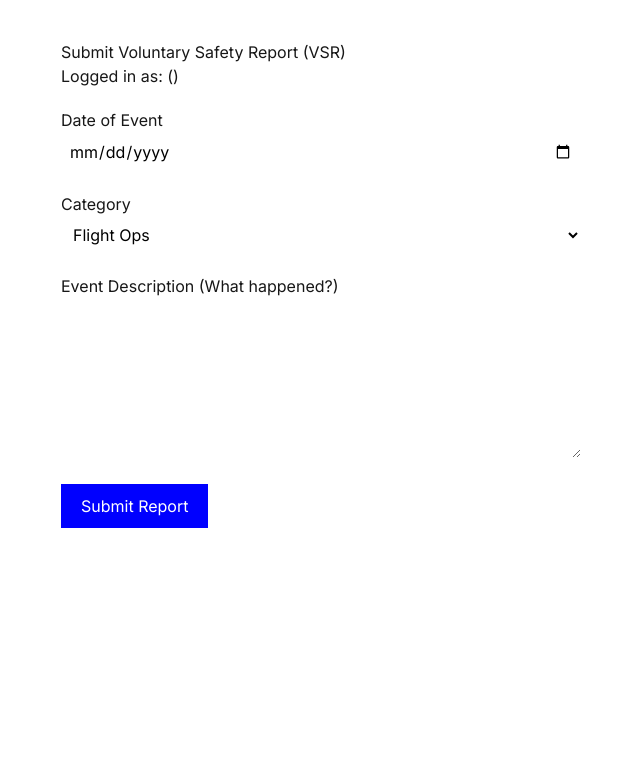
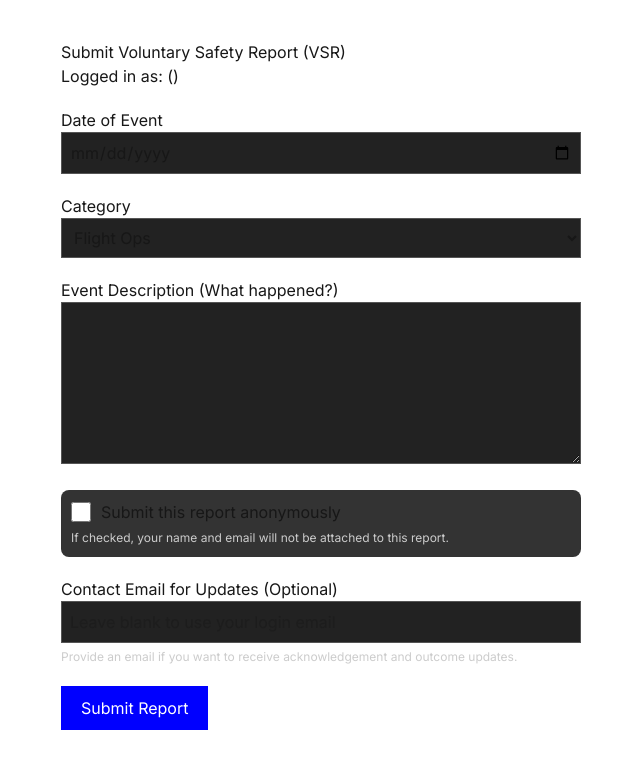
Before and after one commit to 17not70/AeroInsight, a Next.js app: page /submit-vsr in a window 1280 px wide. Shown: the top 768 px of the page, without its empty margins (319-959 px from the left). Built offline with nearby package versions, Linux system fonts and the light colour scheme; no server answers; the database is empty; sample sign-in values are in the browser's storage.

Commit message:
Fix: Correct input text color for dark mode

```diff
--- a/app/submit-vsr/page.tsx
+++ b/app/submit-vsr/page.tsx
@@ -14,14 +14,20 @@ export default function SubmitVSRPage() {
   // --- Page Protection ---
   useEffect(() => {
     if (!loading && !user) {
-      router.push("/login");
+      router.push("/login"); // User must be logged in to access this page
     }
   }, [user, loading, router]);
 
   // --- Form State ---
   const [eventDate, setEventDate] = useState("");
   const [description, setDescription] = useState("");
-  const [category, setCategory] = useState("Flight Ops"); // Default value
+  const [category, setCategory] = useState("Flight Ops");
+
+  // --- NEW STATE for Anonymity ---
+  const [isAnonymous, setIsAnonymous] = useState(false);
+  const [contactEmail, setContactEmail] = useState("");
+  // --- END NEW STATE ---
+
   const [isSubmitting, setIsSubmitting] = useState(false);
   const [submitError, setSubmitError] = useState<string | null>(null);
 
@@ -30,7 +36,7 @@ export default function SubmitVSRPage() {
     e.preventDefault();
     setSubmitError(null);
 
-    if (!user) {
+    if (!user) { // This check is a safeguard
       setSubmitError("You must be logged in to submit a report.");
       return;
     }
@@ -38,25 +44,39 @@ export default function SubmitVSRPage() {
     setIsSubmitting(true);
 
     try {
-      // 1. Create a new report object
-      const newReport = {
+      // --- NEW LOGIC for Anonymity ---
+      // 1. Create a base report object
+      let reportData: any = {
         type: "VSR",
-        reporter_id: user.uid,
-        reporter_email: user.email,
         status: "New",
         eventDate: eventDate,
         description: description,
         category: category,
-        createdAt: serverTimestamp(), // Adds a server-side timestamp
+        createdAt: serverTimestamp(),
+        isAnonymous: isAnonymous, // Store the user's choice
       };
 
-      // 2. Get a reference to the 'reports' collection
+      // 2. Add user info ONLY if not anonymous
+      if (isAnonymous) {
+        reportData.reporter_id = "anonymous";
+        reportData.reporter_email = "anonymous";
+      } else {
+        reportData.reporter_id = user.uid;
+        reportData.reporter_email = user.email;
+        // Only add contact email if they provided one
+        if (contactEmail.trim() !== "") {
+          reportData.contactEmail = contactEmail.trim();
+        }
+      }
+      // --- END NEW LOGIC ---
+
+      // 3. Get a reference to the 'reports' collection
       const reportsCollection = collection(firestore, "reports");
 
-      // 3. Add the new document
-      await addDoc(reportsCollection, newReport);
+      // 4. Add the new document
+      await addDoc(reportsCollection, reportData);
 
-      // 4. Success! Redirect to the dashboard
+      // 5. Success! Redirect to the dashboard
       alert("Report submitted successfully!");
       router.push("/dashboard");
 
@@ -87,7 +107,7 @@ export default function SubmitVSRPage() {
             value={eventDate}
             onChange={(e) => setEventDate(e.target.value)}
             required
-            style={{ width: "100%", padding: "8px", color: "black" }}
+            style={{ width: "100%", padding: "8px", background: "#222", border: "1px solid #555" }}
           />
         </div>
 
@@ -98,7 +118,7 @@ export default function SubmitVSRPage() {
             value={category}
             onChange={(e) => setCategory(e.target.value)}
             required
-            style={{ width: "100%", padding: "8px", color: "black" }}
+            style={{ width: "100%", padding: "8px", background: "#222", border: "1px solid #555" }}
           >
             <option value="Flight Ops">Flight Ops</option>
             <option value="Ground Handling">Ground Handling</option>
@@ -116,9 +136,43 @@ export default function SubmitVSRPage() {
             onChange={(e) => setDescription(e.target.value)}
             required
             rows={6}
-            style={{ width: "100%", padding: "8px", color: "black", fontFamily: "sans-serif" }}
+            style={{ width: "100%", padding: "8px", fontFamily: "sans-serif", background: "#222", border: "1px solid #555" }}
           />
         </div>
+
+        {/* --- NEW ANONYMITY SECTION --- */}
+        <div style={{ margin: "20px 0", background: "#333", padding: "10px", borderRadius: "8px" }}>
+          <label style={{ display: "flex", alignItems: "center", cursor: "pointer" }}>
+            <input
+              type="checkbox"
+              checked={isAnonymous}
+              onChange={(e) => setIsAnonymous(e.g.target.checked)}
+              style={{ width: "20px", height: "20px", marginRight: "10px" }}
+            />
+            Submit this report anonymously
+          </label>
+          <p style={{ fontSize: "12px", color: "#ccc", marginTop: "5px" }}>
+            If checked, your name and email will not be attached to this report.
+          </p>
+        </div>
+
+        {/* Show contact email field ONLY if NOT anonymous */}
+        {!isAnonymous && (
+          <div style={{ margin: "20px 0" }}>
+            <label>Contact Email for Updates (Optional)</label>
+            <input
+              type="email"
+              value={contactEmail}
+              onChange={(e) => setContactEmail(e.target.value)}
+              placeholder="Leave blank to use your login email"
+              style={{ width: "100%", padding: "8px", background: "#222", border: "1px solid #555" }}
+            />
+            <p style={{ fontSize: "12px", color: "#ccc", marginTop: "5px" }}>
+              Provide an email if you want to receive acknowledgement and outcome updates.
+            </p>
+          </div>
+        )}
+        {/* --- END NEW SECTION --- */}
 
         {/* Submit Button */}
         <button
```
